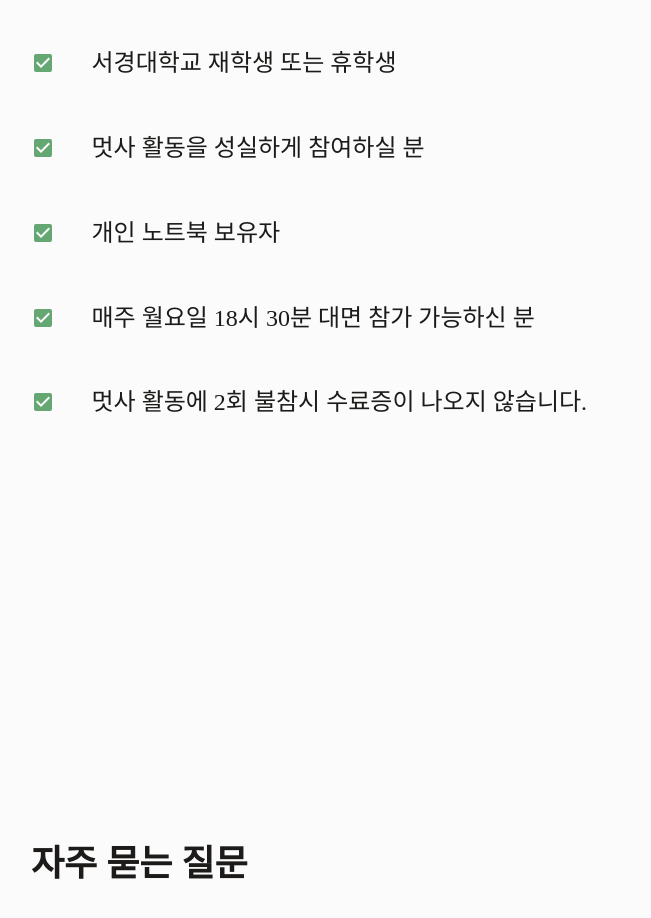
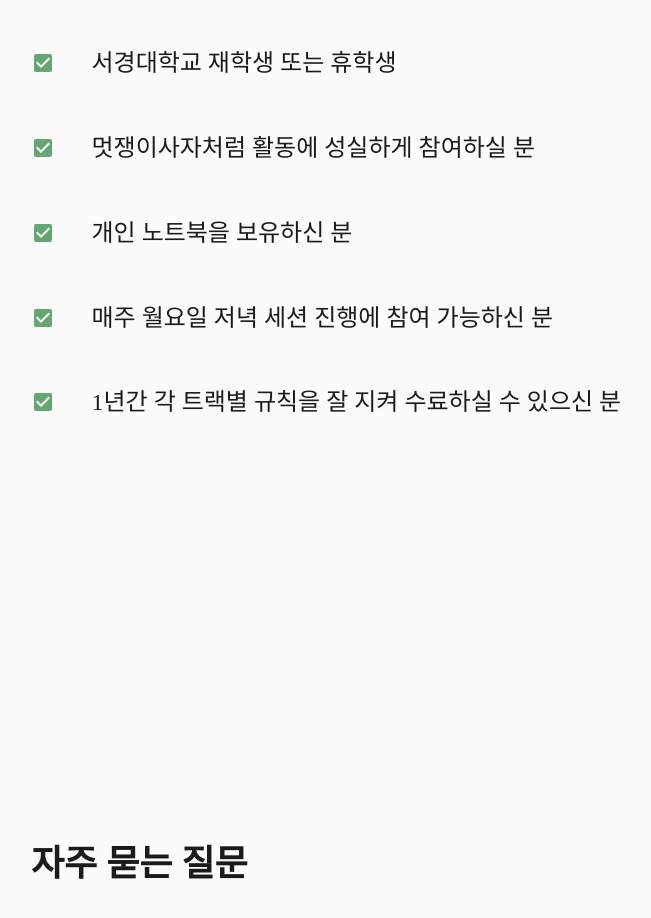
Before and after one commit to LikeLion-SKU/likelion-homepage-fe, a React (Vite) app: page /recruit in a window 1280 px wide. Shown: the part 2140-3058 px from the top of the page, without its empty margins (33-684 px from the left). Built offline with nearby package versions, Linux system fonts and the light colour scheme; no server answers; a web font is replaced by a local one.

Commit message:
🎨 Design: 모집대상 멘트 변경

```diff
--- a/src/components/recruitPage/Requirements.jsx
+++ b/src/components/recruitPage/Requirements.jsx
@@ -4,10 +4,10 @@
 export default function Requirements() {
   const steps = [
     '서경대학교 재학생 또는 휴학생',
-    '멋사 활동을 성실하게 참여하실 분',
-    '개인 노트북 보유자',
-    '매주 월요일 18시 30분 대면 참가 가능하신 분',
-    '멋사 활동에 2회 불참시 수료증이 나오지 않습니다.',
+    '멋쟁이사자처럼 활동에 성실하게 참여하실 분',
+    '개인 노트북을 보유하신 분',
+    '매주 월요일 저녁 세션 진행에 참여 가능하신 분',
+    '1년간 각 트랙별 규칙을 잘 지켜 수료하실 수 있으신 분',
   ];
 
   return (
```
